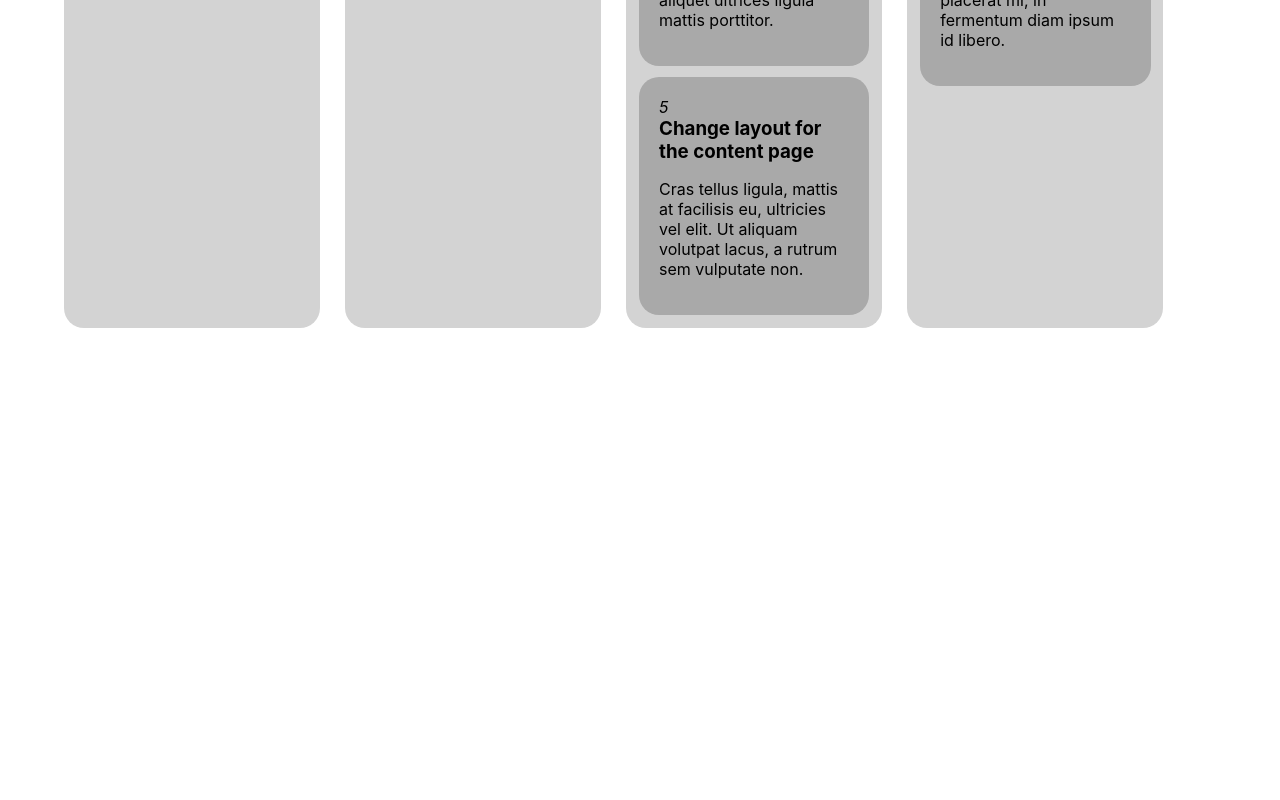
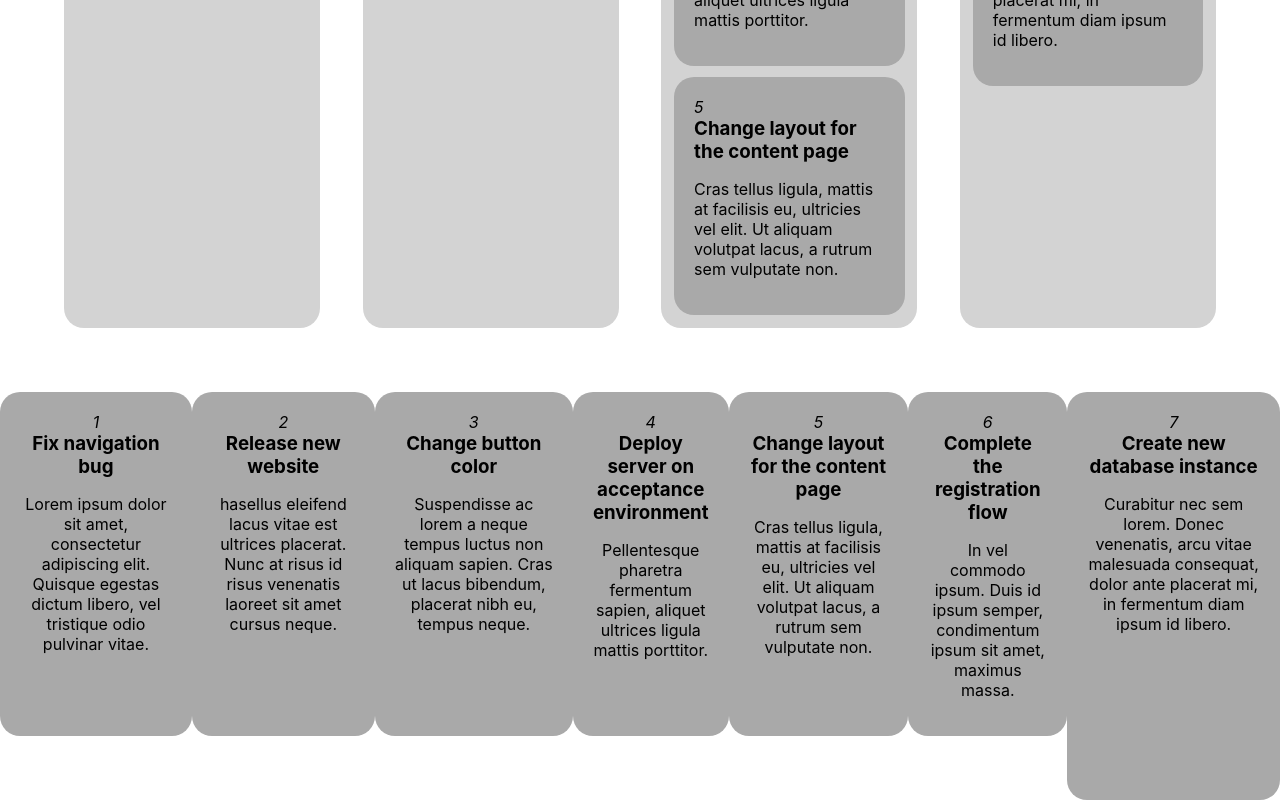
Before and after one commit to buentellopc/project-management-board, a React (Create React App) app: page / in a window 1280 px wide. Shown: the part 731-1531 px from the top of the page. Before the commit the page ends 1123 px from the top, so only its background shows below. Built offline with nearby package versions, Linux system fonts and the light colour scheme.

Commit message:
Using the custom hook useFetch to render only the tickets

```diff
--- a/src/containers/App.tsx
+++ b/src/containers/App.tsx
@@ -3,6 +3,7 @@ import Header from "../components/Header/Header";
 import Board from "./Board";
 import styled, { createGlobalStyle } from "styled-components";
 import BoardCopy from "./BoardCopy";
+import Tickets from "./Tickets";
 
 const GlobalStyle = createGlobalStyle`
 body {
@@ -28,6 +29,7 @@ const App = () => {
         <Header />
         {/* <Board /> */}
         <BoardCopy />
+        <Tickets />
       </AppWrapper>
     </>
   );
--- a/src/containers/BoardCopy.tsx
+++ b/src/containers/BoardCopy.tsx
@@ -47,7 +47,6 @@ const BoardCopy = (props: BoardProps) => {
             error={String(loading)}
           />
         ))}
-      hey
     </BoardWrapper>
   );
 };
--- /dev/null
+++ b/src/containers/Tickets.tsx
@@ -0,0 +1,22 @@
+import styled from "styled-components";
+import Ticket from "../components/Ticket/Ticket";
+import { useFetch } from "../useFetch";
+
+const TicketsWrapper = styled.div`
+  display: flex;
+`;
+
+interface TicketsProps {}
+
+const Tickets = ({}: TicketsProps) => {
+  const [loading, data] = useFetch("../../assets/data.json");
+
+  let tickets;
+  if (!loading) {
+    tickets = data.map((ticket) => <Ticket key={ticket.id} data={ticket} />);
+  }
+
+  return <TicketsWrapper>{tickets}</TicketsWrapper>;
+};
+
+export default Tickets;
```
